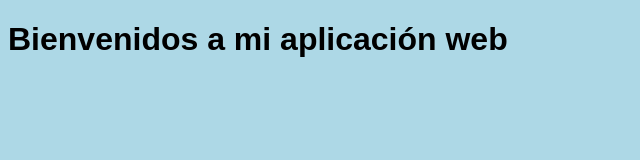
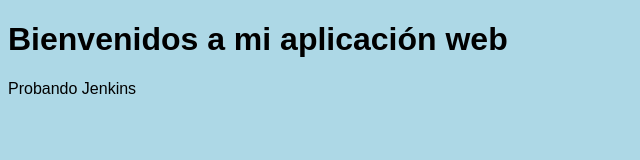
Before and after one commit to javibllstrs-lab/mi-pagina-web, a plain HTML site: page index.html in a window 1280 px wide. Shown: the whole page, without its empty margins (0-640 px from the left). Drawn offline with Linux system fonts and the light colour scheme.

Commit message:
Prueba build automático Jenkins

```diff
--- a/index.html
+++ b/index.html
@@ -8,3 +8,4 @@
     <h1>Bienvenidos a mi aplicación web</h1>
 </body>
 </html>
+<p>Probando Jenkins</p>
```
